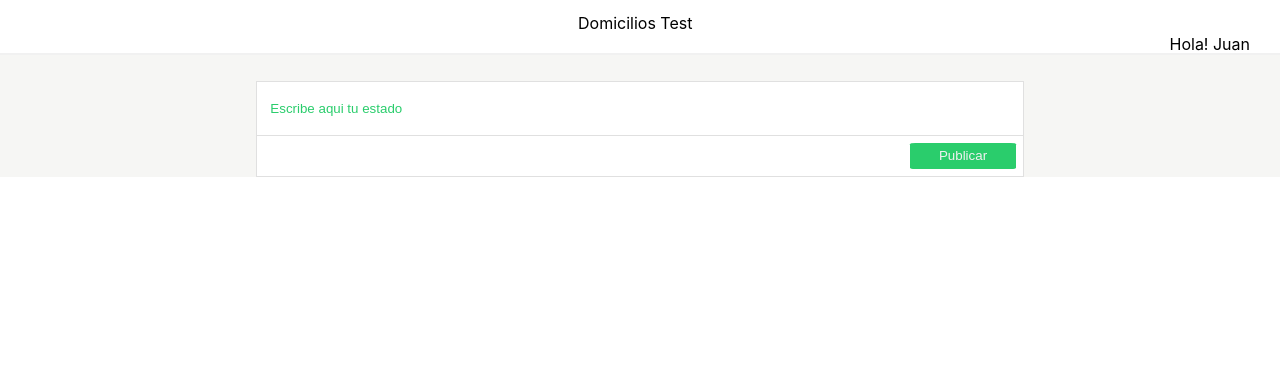
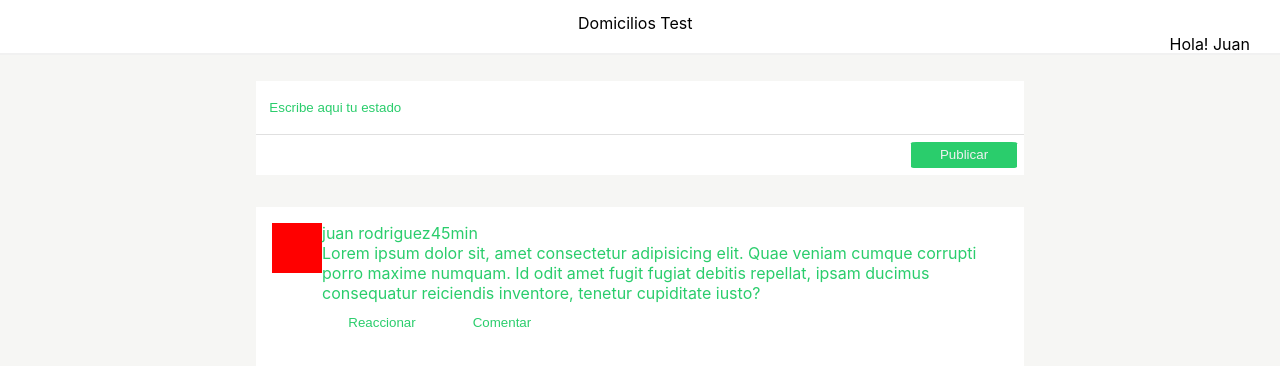
Before and after one commit to andrespaez16/merqueo-post, a React (Create React App) app in the folder merqueo-test/: page / in a window 1280 px wide. Shown: the top 366 px of the page. Built offline with nearby package versions, Linux system fonts and the light colour scheme.

Commit message:
building comment styles

```diff
--- a/merqueo-test/src/App.js
+++ b/merqueo-test/src/App.js
@@ -1,5 +1,5 @@
 import './App.css';
-import Coment from './components/post'
+import Post from './components/post'
 import Navbar from './components/layout/navbar'
 import styled from 'styled-components'
 
@@ -9,7 +9,6 @@ height: 100 em;
 width:100 em;
 .sub-container{
   margin: 2% 20%;
-  border: solid 1px #e0e0e0
 }
 `
 
@@ -18,8 +17,9 @@ function App() {
     <Container>
       <Navbar />
       <div className='sub-container'>
-        <Coment />
+      <Post/>
       </div>
+
     </Container>
   );
 }
--- /dev/null
+++ b/merqueo-test/src/components/comment.jsx
@@ -0,0 +1,68 @@
+import React from 'react'
+import styled from 'styled-components'
+
+const CommetBox = styled.div`
+  width: 100%;
+  background:#ffff;
+  color: #2acd6c;
+  .content-comment{
+   width:100%;
+   margin-top:2em;
+   height:10em;
+   display:flex;
+   padding:1em;
+  }
+  .send {
+    width: 8em;
+    height: 2em;
+    background: none;
+    color: #2acd6c;
+    margin: 0.5em;
+    border-radius: 5%;
+    border: none;
+  }
+  .content-button {
+    width: 100%;
+    background: #ffff;
+    border-top: 1px #e0e0e0 solid;
+    display: flex;
+    flex-direction: row-reverse;
+  }
+  .temp{
+      width:50px;
+      height:50px;
+      background:red;
+  }
+  .photo-user{
+    width:50px;
+    height:100%;
+  }
+`
+
+const Comment = (props) => {
+  return (
+    <CommetBox>
+      <div className='content-comment'>
+        <div className='photo-user'>
+           <div className='temp'>
+            </div>
+        </div>
+        <div className='write-user'>
+          <div className='name-user'>
+              <span>juan rodriguez</span>
+              <span>45min</span>
+          </div>
+          <div className='write-user-post'>
+              <span>Lorem ipsum dolor sit, amet consectetur adipisicing elit. Quae veniam cumque corrupti porro maxime numquam. Id odit amet fugit fugiat debitis repellat, ipsam ducimus consequatur reiciendis inventore, tenetur cupiditate iusto?</span>
+          </div>
+          <div className='reaction- user'>
+            <button className='send'>Reaccionar</button>
+            <button className='send'>Comentar</button>
+          </div>
+        </div>
+      </div>
+      <div className='content-reaction'></div>
+    </CommetBox>
+  )
+}
+export default Comment
--- a/merqueo-test/src/components/post.jsx
+++ b/merqueo-test/src/components/post.jsx
@@ -1,5 +1,6 @@
 import React from 'react'
 import styled from 'styled-components'
+import Comment from './comment';
 
 const PostBox = styled.div`
   width: 100%;
@@ -36,12 +37,16 @@ const PostBox = styled.div`
 
 const Post = () => {
   return (
+      <>
     <PostBox>
       <input className='post-write' type='text' placeholder='Escribe aqui tu estado' />
       <div className='content-button'>
-        <button className='send'>Publicar</button>
+      <i class="fas fa-user"></i>
+        <button className='send'>Publicar </button>
       </div>
     </PostBox>
+    <Comment/>
+    </>
 
   )
 }
```
Also changed, not shown: 1 other file (tests, documents, lock files or other folders).
